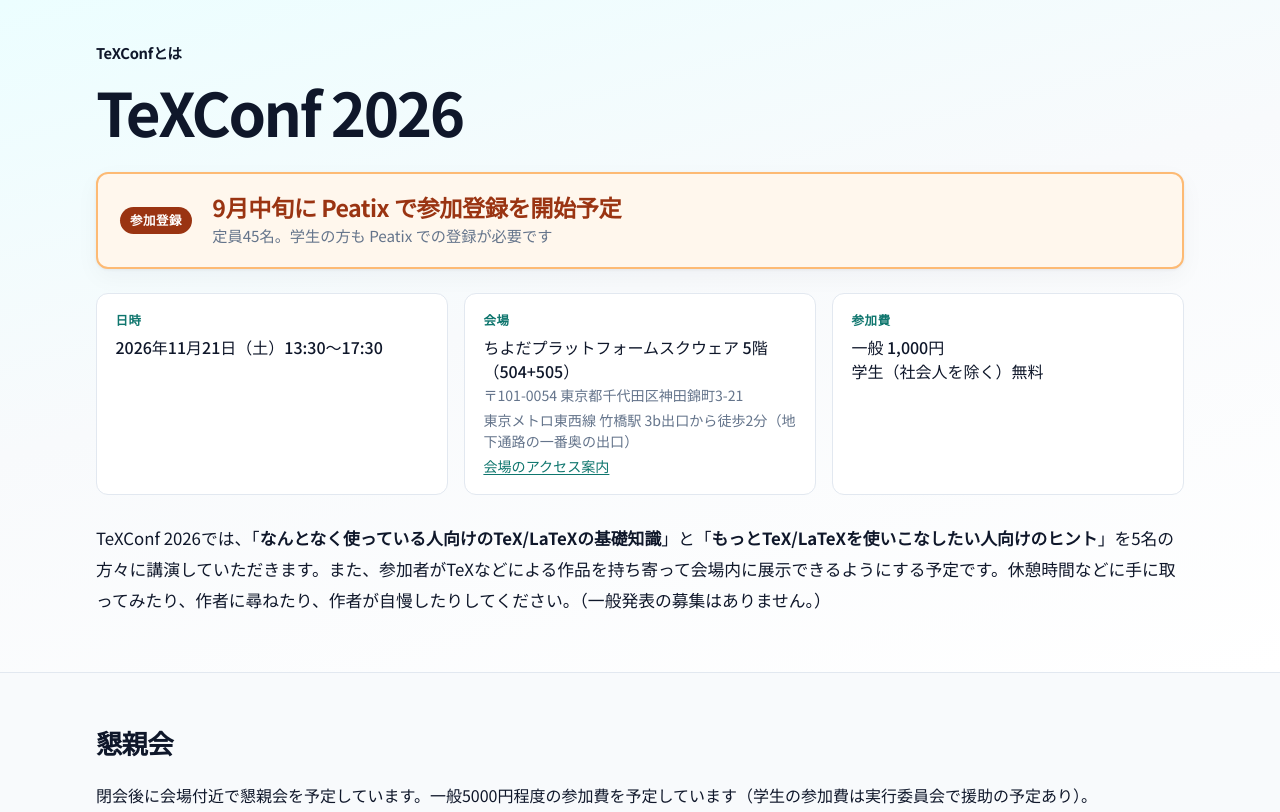
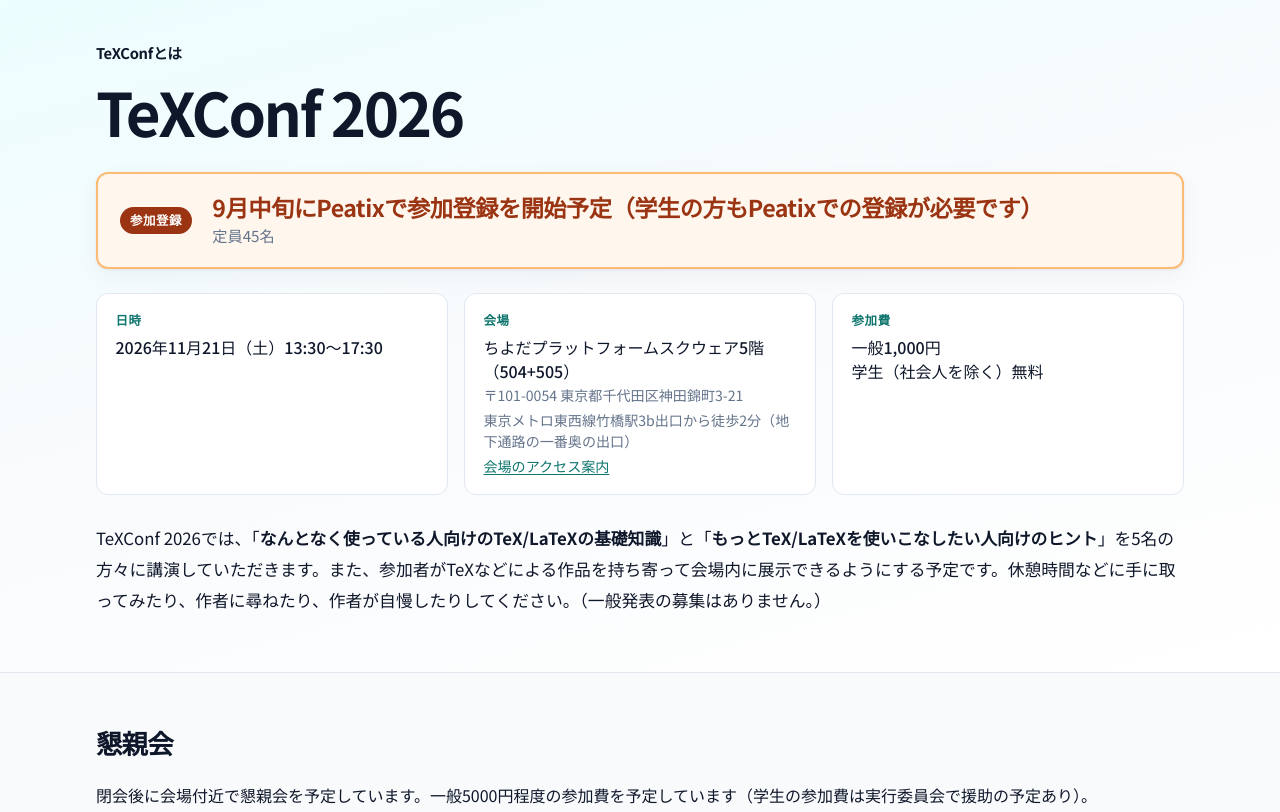
Before and after one commit to texconf/2026, a website: page index.src.html in a window 1280 px wide. Shown: the top 812 px of the page. Drawn offline with Linux system fonts and the light colour scheme.

Commit message:
fix spacing and wording

```diff
--- a/index.src.html
+++ b/index.src.html
@@ -31,8 +31,8 @@
       <aside class="reg-banner" aria-labelledby="reg-banner-heading">
         <span class="reg-banner-label">参加登録</span>
         <div>
-          <p class="reg-banner-main" id="reg-banner-heading">9月中旬に Peatix で参加登録を開始予定</p>
-          <p class="reg-banner-sub">定員45名。学生の方も Peatix での登録が必要です</p>
+          <p class="reg-banner-main" id="reg-banner-heading">9月中旬にPeatixで参加登録を開始予定（学生の方もPeatixでの登録が必要です）</p>
+          <p class="reg-banner-sub">定員45名</p>
         </div>
       </aside>
 
@@ -44,15 +44,15 @@
         <li>
           <span class="fact-label">会場</span>
           <p class="fact-value">
-            ちよだプラットフォームスクウェア 5階（504+505）
+            ちよだプラットフォームスクウェア5階（504+505）
             <small>〒101-0054 東京都千代田区神田錦町3-21</small>
-            <small>東京メトロ東西線 竹橋駅 3b出口から徒歩2分（地下通路の一番奥の出口）</small>
+            <small>東京メトロ東西線竹橋駅3b出口から徒歩2分（地下通路の一番奥の出口）</small>
             <small><a href="https://www.yamori.jp/access/">会場のアクセス案内</a></small>
           </p>
         </li>
         <li>
           <span class="fact-label">参加費</span>
-          <p class="fact-value">一般 1,000円 <br> 学生（社会人を除く）無料</p>
+          <p class="fact-value">一般1,000円<br>学生（社会人を除く）無料</p>
         </li>
       </ul>
 
```
